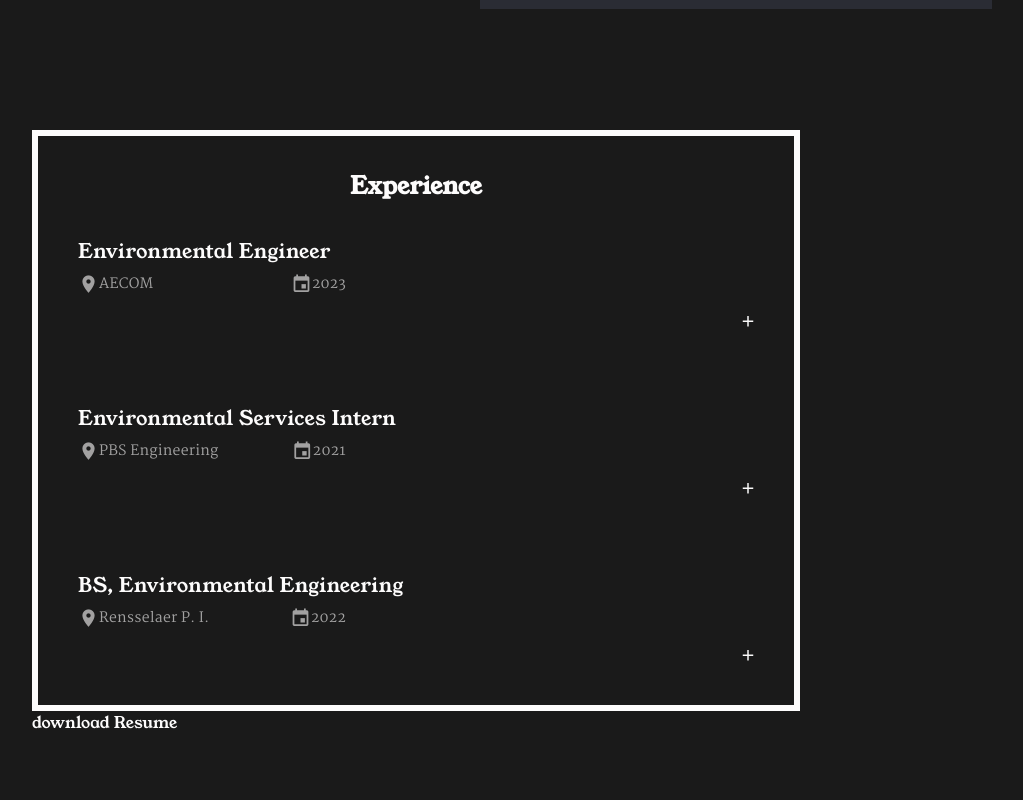
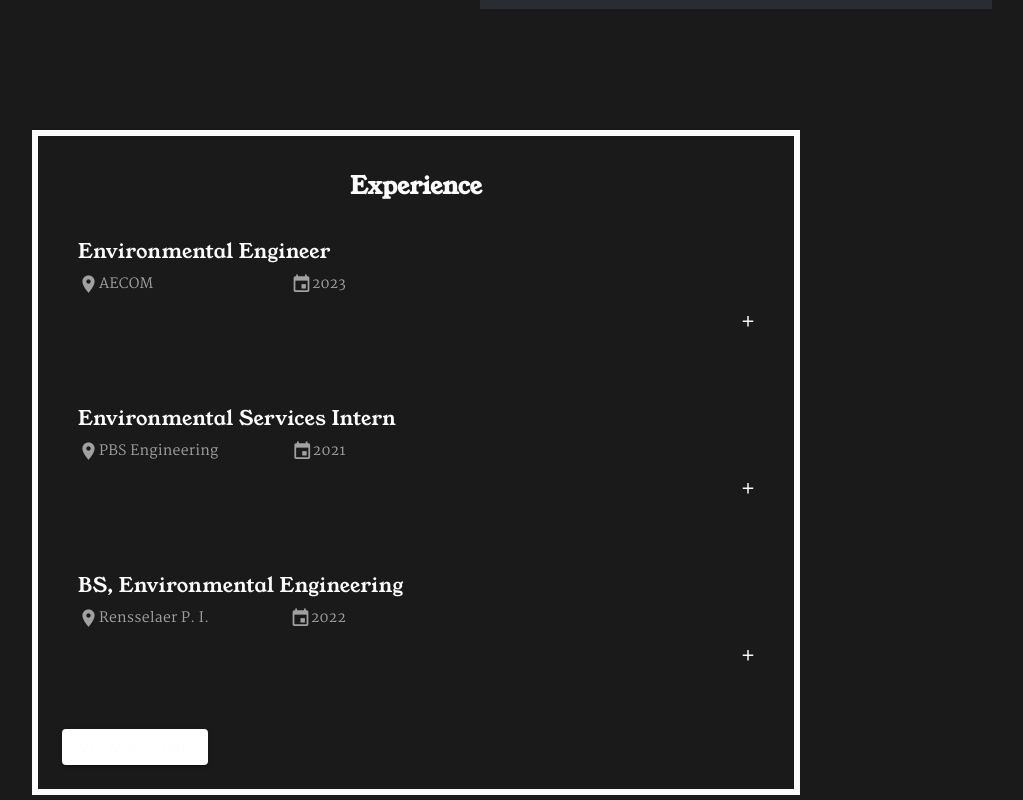
Before and after one commit to teykamp/homepage, a Vue app: page / in a window 1280 px wide. Shown: the part 680-1480 px from the top of the page, without its empty margins (224-1247 px from the left). Built offline with nearby package versions, Linux system fonts and the light colour scheme.

Commit message:
add open resume button

```diff
--- a/src/components/EngineeringContent.vue
+++ b/src/components/EngineeringContent.vue
@@ -1,11 +1,14 @@
 <template>
-  <div class="resume-content" :style="{
+  <div
+    class="resume-content"
+    :style="{
       ...colors,
       // 'min-height': '100vh',
       'padding-left': mdAndUp ? '20%' : '',
       'padding-right': mdAndUp ? '20%' : '',
       'padding-top': '10px',
-    }">
+    }"
+  >
     <v-sheet
       :style="{
         ...colors,
@@ -62,8 +65,12 @@
           </div>
         </v-expand-transition>
       </v-sheet>
+      <v-btn
+        @click.prevent="open"
+        class="ma-6"
+        style="font-family: Roboto Slab"
+      >View Resume</v-btn>
     </v-sheet>
-    download Resume
   </div>
 </template>
 
@@ -95,4 +102,8 @@ const toggleShow = (key: number) => {
     show.value[key] = true;
   }
 }
+
+const open = () => {
+  window.open('../data/resume.pdf', '_blank')
+}
 </script>
```
Also changed, not shown: 1 other file (tests, documents, lock files or other folders). Lines whose indentation alone changed are shown as unchanged.
